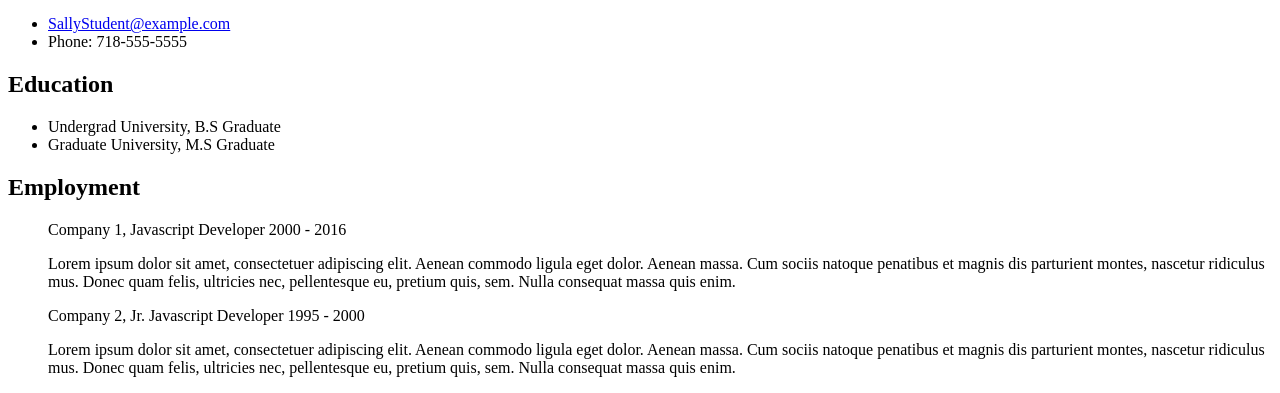
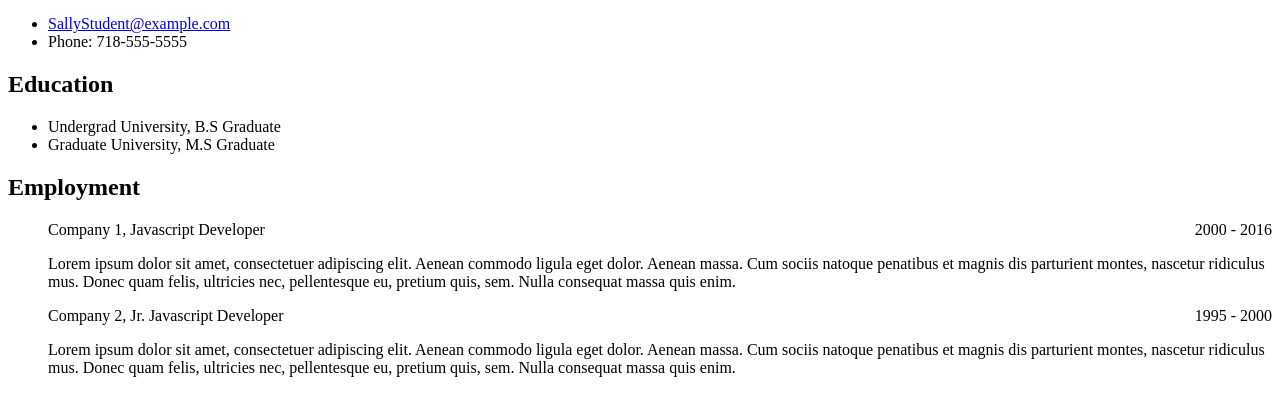
Before and after one commit to IantheH/Sally-Resume, a plain HTML site: page index.html in a window 1280 px wide. Shown: the part 489-882 px from the top of the page. Drawn offline with Linux system fonts and the light colour scheme.

Commit message:
Sally Resume
cleaned up html and added semantic header

```diff
--- a/index.html
+++ b/index.html
@@ -3,11 +3,11 @@
 	<head>
 		<meta name="description" content="Sally Resume">
 		<link rel="stylesheet" href="main.css">
-<h1 id="heading">Resume</h1>
 	</head>
 	<body>
+		<header><h1 id="heading">Resume</h1>
 			<img src="http://ia.media-imdb.com/images/M/MV5BMTY5NzE3NzU3MF5BMl5BanBnXkFtZTgwMjg0NTQ5MDE@._V1_UX214_CR0,0,214,317_AL_.jpg">
-  </body>
+		</header>
 		<h1> Sally Student</h1>
 		<h3> Jr. Developer Extraordinaire </h3>
 		<ul>
@@ -24,12 +24,11 @@
 		<section>
 			<h2>Employment</h2>
 			<ul>
-<p>Company 1, Javascript Developer <time> 2000 - 2016</time></p>
+				<p>Company 1, Javascript Developer <time class="jobDateRange"> 2000 - 2016</time></p>
 				<p>Lorem ipsum dolor sit amet, consectetuer adipiscing elit. Aenean commodo ligula eget dolor. Aenean massa. Cum sociis natoque penatibus et magnis dis parturient montes, nascetur ridiculus mus. Donec quam felis, ultricies nec, pellentesque eu, pretium quis, sem. Nulla consequat massa quis enim.</p>
 			</ul>
 			<ul>
-<p>Company 2, Jr. Javascript Developer  <time> 1995 - 2000</time></p>
+				<p>Company 2, Jr. Javascript Developer  <time class="jobDateRange"> 1995 - 2000</time></p>
 				<p>Lorem ipsum dolor sit amet, consectetuer adipiscing elit. Aenean commodo ligula eget dolor. Aenean massa. Cum sociis natoque penatibus et magnis dis parturient montes, nascetur ridiculus mus. Donec quam felis, ultricies nec, pellentesque eu, pretium quis, sem. Nulla consequat massa quis enim.</p> </ul>
-
 			</body>
 		</html>
--- a/main.css
+++ b/main.css
@@ -5,3 +5,4 @@ body {
 #heading {
   color: black;
 }
+.jobDateRange {float: right;}
```
Lines whose indentation alone changed are shown as unchanged.
